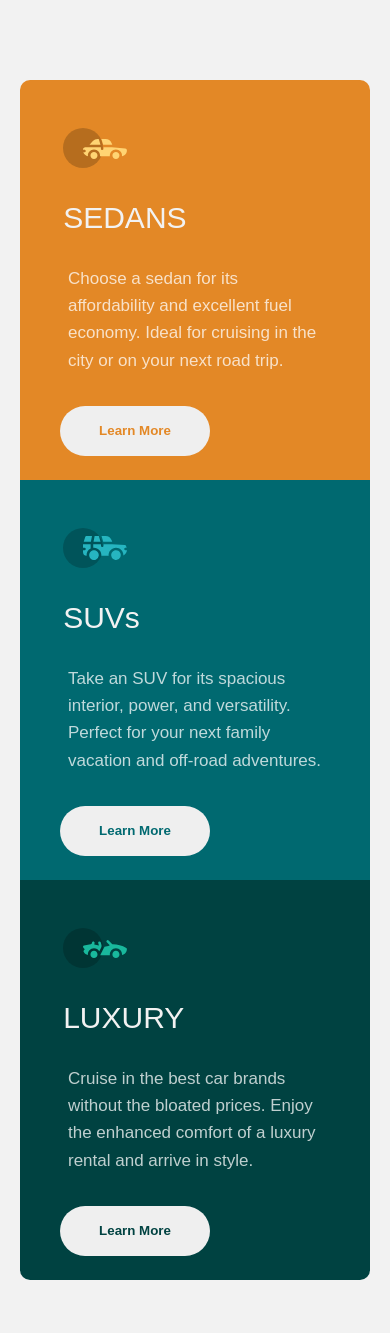
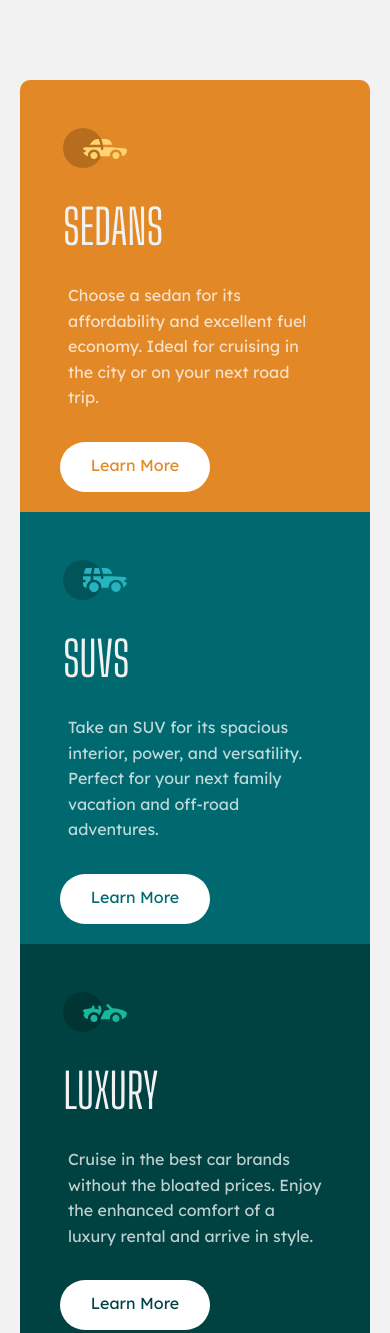
Before and after one commit to Leonardclc/3-column-preview-card-component-main, a plain HTML site: page index.html in a window 390 px wide. Shown: the top 1333 px of the page. Drawn offline with Linux system fonts and the light colour scheme.

Commit message:
Code update

```diff
--- a/index.html
+++ b/index.html
@@ -11,23 +11,23 @@
   <main>
     <div class="wrapper">
       <div class="c1">
-        <img src="images/icon-sedans.svg" alt="sedans">
-        <h1>SEDANS</h1>
+        <img src="images/icon-sedans.svg" alt aria-hidden="true">
+        <h2>SEDANS</h2>
         <p> Choose a sedan for its affordability and excellent fuel economy. Ideal for cruising in the city or on your next road trip.</p>
-        <button class="b1">Learn More</button>
+        <a href="" class="b1">Learn More</a>
       </div>
       <div class="c2">
-        <img src="images/icon-suvs.svg" alt="suvs">
-        <h1>SUVs</h1>
+        <img src="images/icon-suvs.svg" alt aria-hidden="true">
+        <h2>SUVS</h2>
         <p>Take an SUV for its spacious interior, power, and versatility. Perfect for your next family vacation and off-road adventures.
         </p>
-        <button class="b2">Learn More</button>
+        <a href="" class="b2">Learn More</a>
       </div>
       <div class="c3">
-        <img src="images/icon-luxury.svg" alt="luxury">
-        <h1>LUXURY</h1>
+        <img src="images/icon-luxury.svg" alt aria-hidden="true">
+        <h2>LUXURY</h2>
         <p>Cruise in the best car brands without the bloated prices. Enjoy the enhanced comfort of a luxury rental and arrive in style.</p>
-        <button class="b3">Learn More</button>
+        <a href="" class="b3">Learn More</a>
       </div>
     </div>
   </main>
--- a/style.css
+++ b/style.css
@@ -1,4 +1,6 @@
 @charset "UTF-8";
+
+@import url('https://fonts.googleapis.com/css2?family=Big+Shoulders+Display:wght@400;700&family=Lexend+Deca:wght@400;700&display=swap');
 
 * {
     box-sizing: border-box;
@@ -47,8 +49,6 @@ table {
 	border-spacing: 0;
 }
 
-@import url('https://fonts.googleapis.com/css2?family=Big+Shoulders+Display:wght@400;700&family=Lexend+Deca:wght@400;700&display=swap');
-
 body {
     background-color: hsl(0, 0%, 95%);
 }
@@ -83,12 +83,12 @@ body {
     border-radius: 0px 10px 10px 0px;
 }
 
-h1 {
+h2 {
     color: hsl(0, 0%, 95%);
     margin-left: 2.7rem;
     font-weight: 400;
     font-family: 'Big Shoulders Display', sans-serif;
-    font-size: 30px;
+    font-size: 3rem;
     margin-top: 2rem;
 }
 
@@ -98,7 +98,7 @@ p {
     font-family: 'Lexend Deca', sans-serif;
     line-height: 1.6;
     padding: 2.7rem;
-    font-size: 17px;
+    font-size: 1rem;
     margin-top: -0.5rem;
 }
 
@@ -107,26 +107,30 @@ img {
     margin-left: 2.7rem;
 }
 
-button {
+a {
+    display: inline-block;
+    background-color: white;
     margin-left: 2.5rem;
     margin-top: 2rem;
-    border: none;
     border-radius: 25px;
     width: 150px;
     height: 50px;
-    font-weight: 700;
-    font-family: 'Big Shoulders Display', sans-serif;
+    font-family: 'Lexend Deca', sans-serif;
     cursor: pointer;
+    text-decoration: none;
+    text-align: center;
+    line-height: 47px;
+    font-size: 1rem;
 }
 
-button:active {
+a:active {
     background-color: transparent;
     color:white;
     border: 3px solid white;
+    font-size: 1rem;
 }
 
 .b1 {
-
     color: hsl(31, 77%, 52%);
 }
 
@@ -149,24 +153,24 @@ button:active {
     }
 
     .c1 {
-        height: 25rem;
+        height: 27rem;
         width: 350px;
         border-radius: 10px 10px 0px 0px;
     }
 
     .c2 {
-        height: 25rem;
+        height: 27rem;
         width: 350px;
     }
 
     .c3 {
-        height: 25rem;
+        height: 27rem;
         width: 350px;
         border-radius: 0px 0px 10px 10px;
     }
 
-    button {
-        margin-top: -1rem;
+    a {
+        margin-top: -2rem;
     }
 
     p {
```
